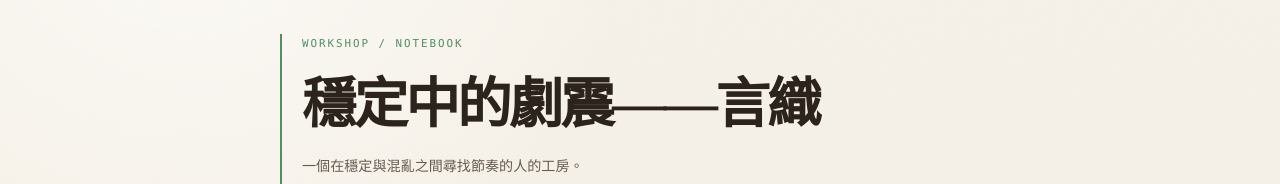
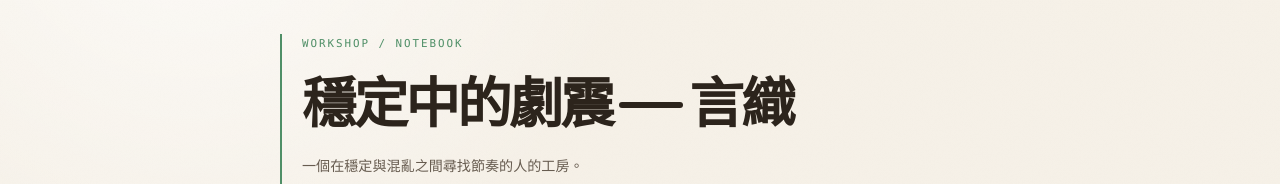
Before and after one commit to yanzhi-protocol/SUNGYAN-workshop, a Next.js app: page / in a window 1280 px wide. Shown: the part 127-311 px from the top of the page. Built offline with nearby package versions, Linux system fonts and the light colour scheme.

Commit message:
fix: connect title dash line

```diff
--- a/app/globals.css
+++ b/app/globals.css
@@ -148,6 +148,25 @@ button, a { -webkit-tap-highlight-color: transparent; }
   animation: charAppear 220ms ease-out forwards;
 }
 
+.title-rule {
+  display: inline-block;
+  width: 1.18em;
+  height: 0.11em;
+  margin: 0 0.12em 0.12em;
+  border-radius: 999px;
+  background: currentColor;
+  opacity: 0;
+  vertical-align: middle;
+  transform: scaleX(0.15);
+  transform-origin: center;
+}
+
+.title-rule.visible {
+  opacity: 1;
+  transform: scaleX(1);
+  transition: opacity 220ms ease-out, transform 260ms cubic-bezier(0.2, 0.8, 0.2, 1);
+}
+
 .hero-title {
   max-width: 630px;
   margin: 0;
--- a/components/TypewriterTitle.tsx
+++ b/components/TypewriterTitle.tsx
@@ -2,35 +2,46 @@
 
 import { useEffect, useState } from "react";
 
-const TITLE = "穩定中的劇震——言織";
+const PREFIX = "穩定中的劇震";
+const SUFFIX = "言織";
+const TITLE = `${PREFIX}——${SUFFIX}`;
 
 export default function TypewriterTitle() {
   const [visibleCount, setVisibleCount] = useState(0);
+  const totalCharacters = PREFIX.length + 1 + SUFFIX.length;
 
   useEffect(() => {
     if (window.matchMedia("(prefers-reduced-motion: reduce)").matches) {
-      setVisibleCount(TITLE.length);
+      setVisibleCount(totalCharacters);
       return;
     }
 
-    if (visibleCount >= TITLE.length) return;
+    if (visibleCount >= totalCharacters) return;
     const timer = window.setTimeout(() => {
       setVisibleCount((count) => count + 1);
     }, 65);
     return () => window.clearTimeout(timer);
-  }, [visibleCount]);
+  }, [totalCharacters, visibleCount]);
+
+  const renderCharacters = (text: string, offset: number) =>
+    text.split("").map((char, index) => (
+      <span
+        key={`${char}-${offset + index}`}
+        className={`typewriter-char${offset + index < visibleCount ? " visible" : ""}`}
+        aria-hidden="true"
+      >
+        {char}
+      </span>
+    ));
 
   return (
     <h1 className="hero-title" aria-label={TITLE}>
-      {TITLE.split("").map((char, index) => (
-        <span
-          key={`${char}-${index}`}
-          className={`typewriter-char${index < visibleCount ? " visible" : ""}`}
-          aria-hidden="true"
-        >
-          {char}
-        </span>
-      ))}
+      {renderCharacters(PREFIX, 0)}
+      <span
+        className={`title-rule${visibleCount > PREFIX.length ? " visible" : ""}`}
+        aria-hidden="true"
+      />
+      {renderCharacters(SUFFIX, PREFIX.length + 1)}
     </h1>
   );
 }
```
